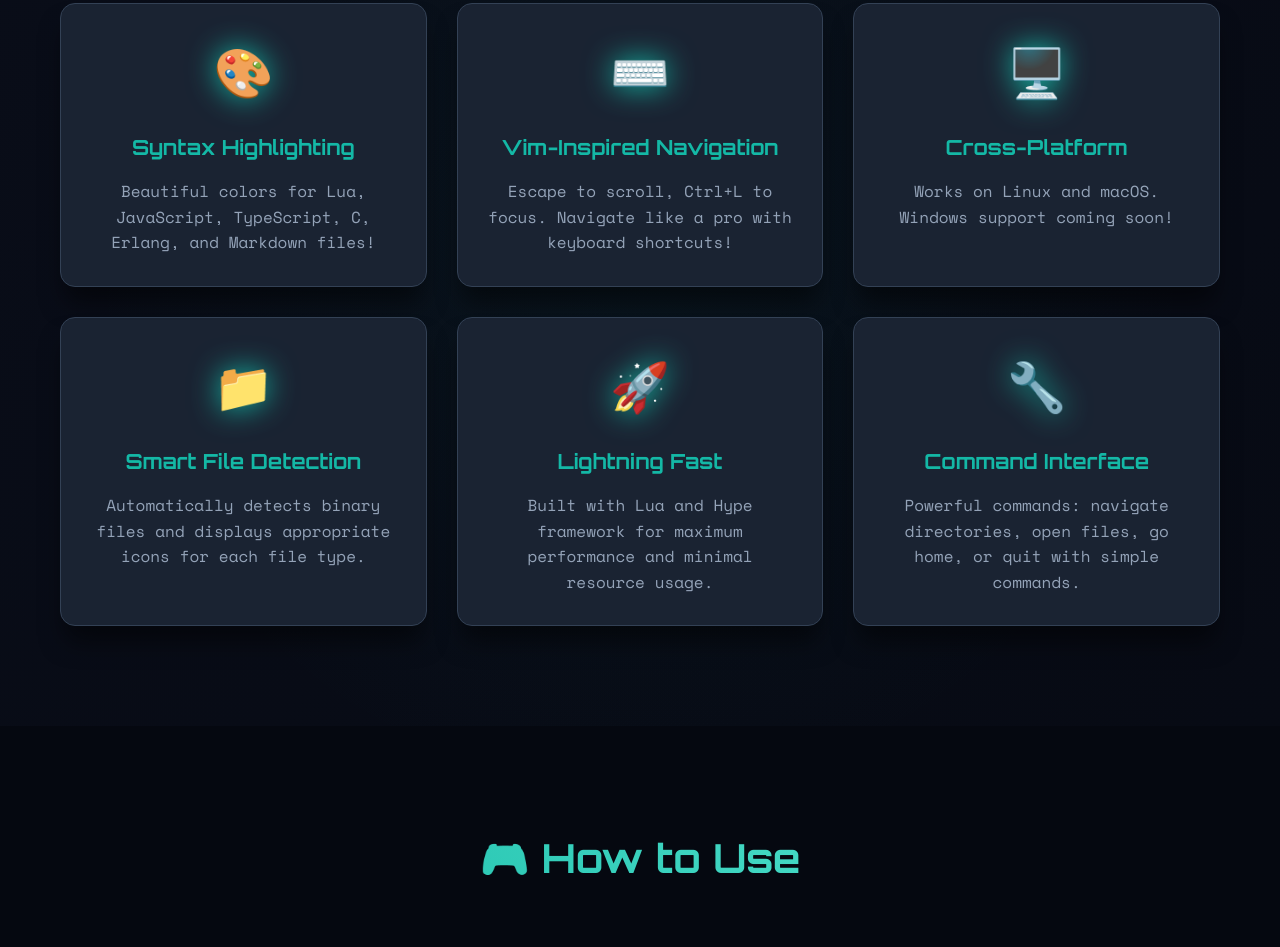
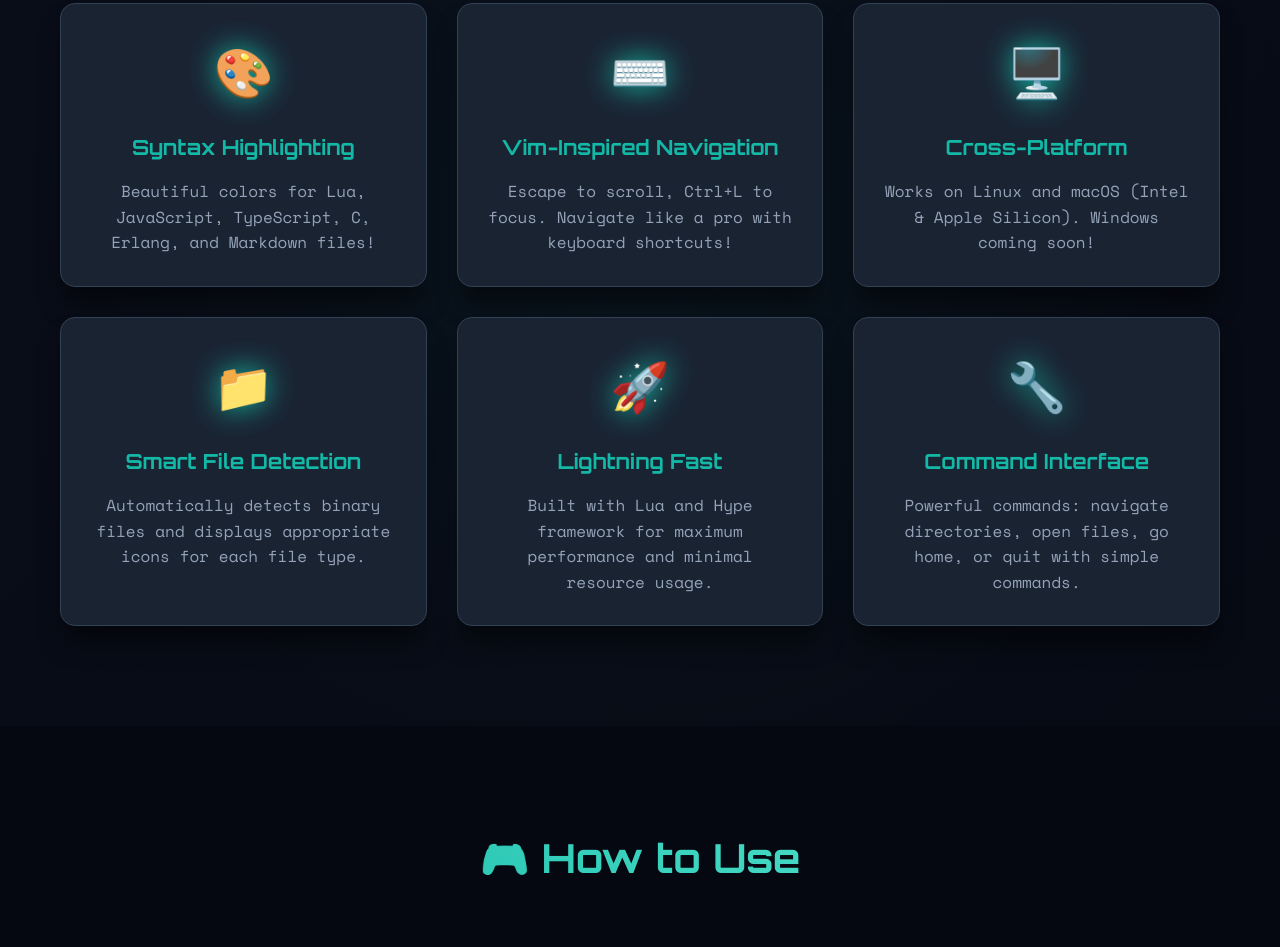
Before and after one commit to twilson63/fs-explore, a plain HTML site: page docs/index.html in a window 1280 px wide. Shown: the part 1021-1968 px from the top of the page. Drawn offline with nearby package versions, Linux system fonts and the light colour scheme.

Commit message:
feat: implement matrix build for proper ARM64 support
- Use macOS runners for Darwin builds to get proper ARM64 binaries
- Split build and release into separate jobs with artifacts
- Support both Intel and Apple Silicon macOS
- Update documentation to reflect full macOS support

```diff
--- a/docs/index.html
+++ b/docs/index.html
@@ -129,7 +129,7 @@
                 <div class="feature-card">
                     <div class="feature-icon">🖥️</div>
                     <h3>Cross-Platform</h3>
-                    <p>Works on Linux and macOS. Windows support coming soon!</p>
+                    <p>Works on Linux and macOS (Intel & Apple Silicon). Windows coming soon!</p>
                 </div>
 
                 <div class="feature-card">
```
Also changed, not shown: 3 other files.
